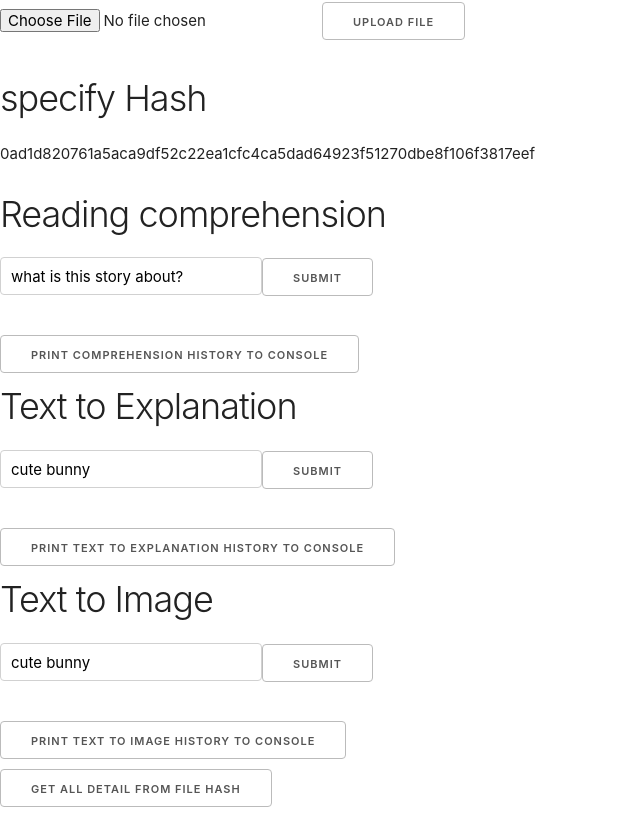
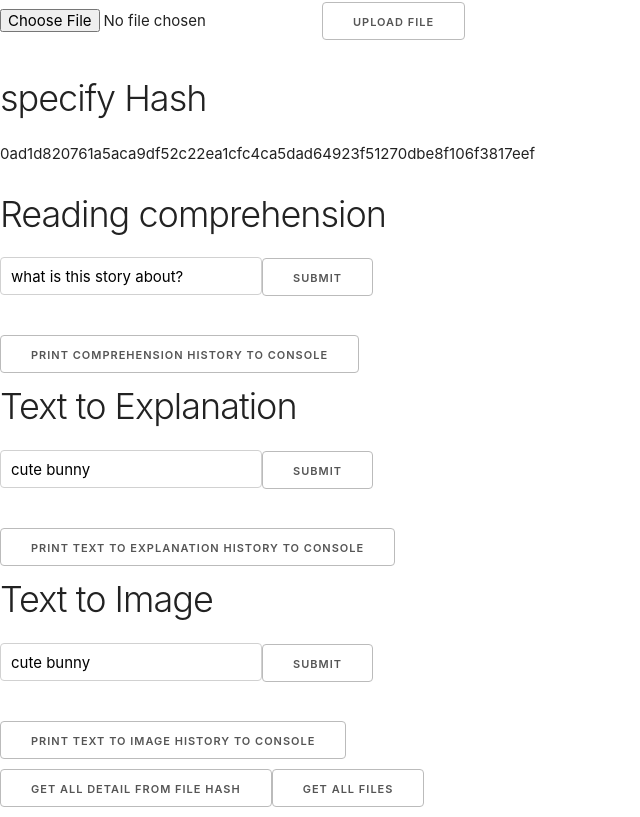
Before and after one commit to jasn4real/Capstone-frontend, a React (Create React App) app: page /testing_fetch in a window 1280 px wide. Shown: the part 218-1035 px from the top of the page, without its empty margins (0-640 px from the left). Built offline with nearby package versions, Linux system fonts and the light colour scheme.

Commit message:
add get all files with detail example

```diff
--- a/src/pages/test-only.js
+++ b/src/pages/test-only.js
@@ -56,6 +56,11 @@ export default function TestOnly(){
         'textToComprehenstion',
       ]));
   }
+  function getAllfiles(evt){
+    let allFiles = lc.getAllFiles();
+    allFiles = allFiles.map(el => lc.getFileDetail(el, ['metaData','textToImage']));
+    console.log(allFiles);
+  }
   ////////////////////////////////////////////
   return <div>
     <h1>test fetch</h1>
@@ -100,6 +105,7 @@ export default function TestOnly(){
     </div>
     <div>
       <button onClick={getFileDetailClick}>get all detail from file Hash</button>
+      <button onClick={getAllfiles}>get all files</button>
     </div>
   </div>
 }
```
